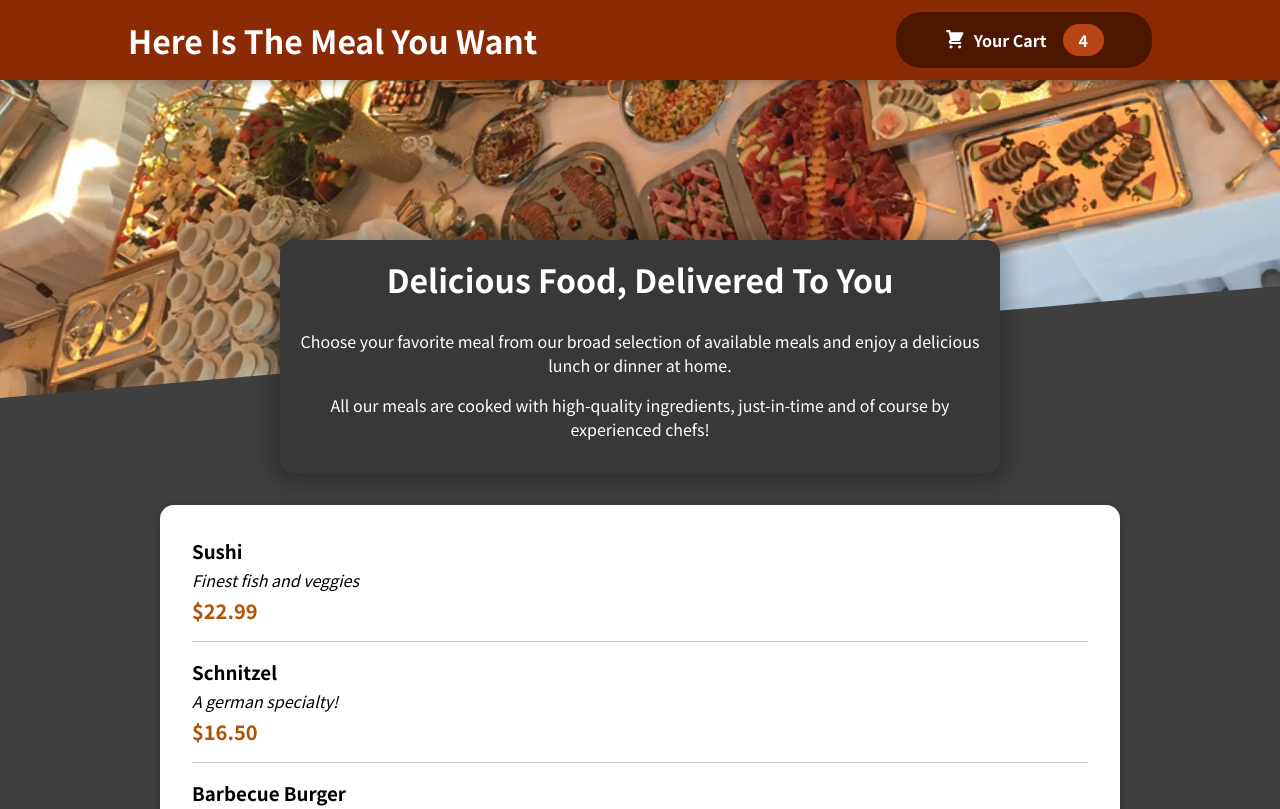
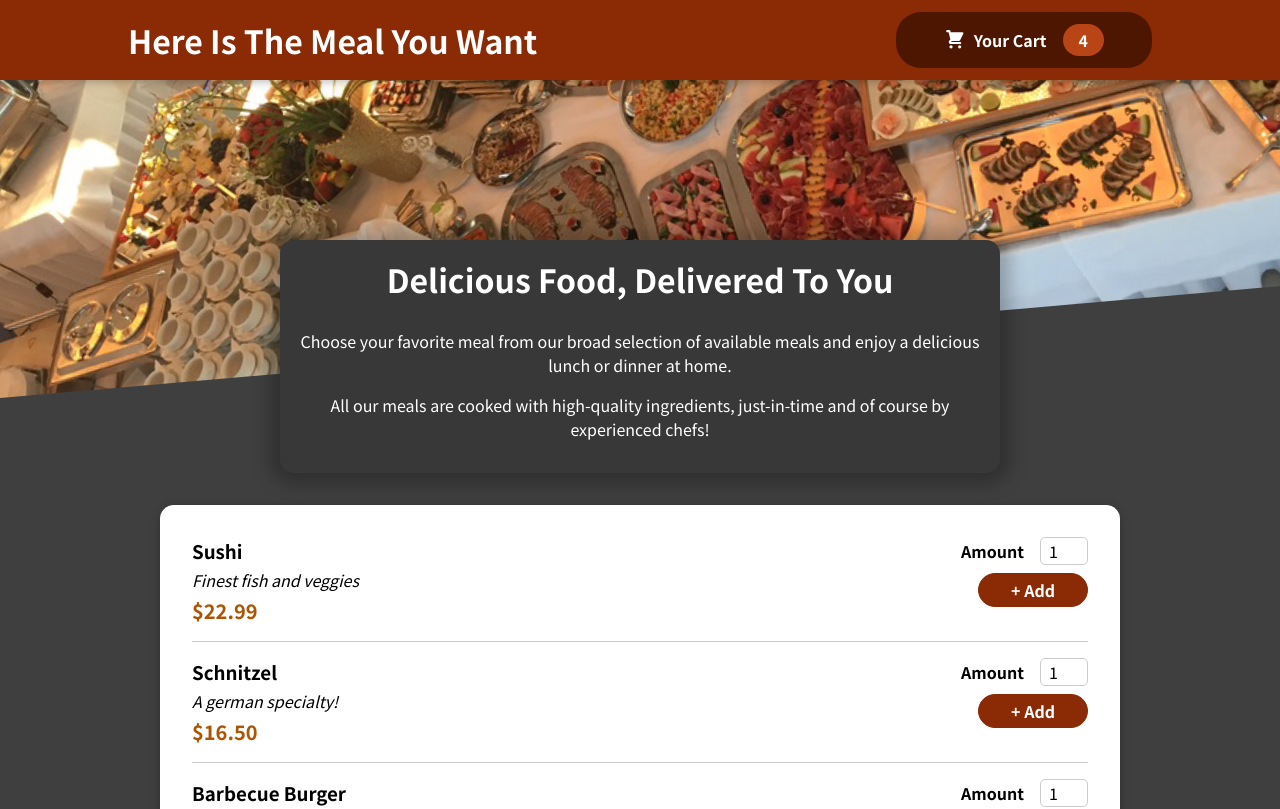
Before and after one commit to AashishKumar99info/FDWITHRJS, a React (Create React App) app in the folder Rjsp1Big Creating A Restaurant Website/: page / in a window 1280 px wide. Shown: the top 809 px of the page. Built offline with nearby package versions, Linux system fonts and the light colour scheme.

Commit message:
Task-4 We Adding a Form

```diff
--- a/Rjsp1Big Creating A Restaurant Website/src/components/Meals/MealItem/MealItem.js
+++ b/Rjsp1Big Creating A Restaurant Website/src/components/Meals/MealItem/MealItem.js
@@ -1,4 +1,5 @@
 import React from "react";
+import MealIteamForm from "./MealItemForm";
 import "./MealIteam.css"
 
 const MealIteam = props => {
@@ -11,7 +12,9 @@
                 <div className="description"> {props.description} </div>
                 <div className="price"> {price} </div>
             </div>
-            <div></div>
+            <div>
+                <MealIteamForm />
+            </div>
         </li>
     );
 };
--- /dev/null
+++ b/Rjsp1Big Creating A Restaurant Website/src/components/Meals/MealItem/MealItemForm.css
@@ -0,0 +1,20 @@
+.form {
+    text-align: right;
+  }
+
+  .form button {
+    font: inherit;
+    cursor: pointer;
+    background-color: #8a2b06;
+    border: 1px solid #8a2b06;
+    color: white;
+    padding: 0.25rem 2rem;
+    border-radius: 20px;
+    font-weight: bold;
+  }
+
+  .form button:hover,
+  .form button:active {
+    background-color: #641e03;
+    border-color: #641e03;
+  }
--- /dev/null
+++ b/Rjsp1Big Creating A Restaurant Website/src/components/Meals/MealItem/MealItemForm.js
@@ -0,0 +1,24 @@
+import React from "react";
+import Input from "../../UI/Input";
+import "./MealItemForm.css";
+
+const MealIteamForm = (props) => {
+  return (
+    <form className="form">
+      <Input
+        label="Amount"
+        input={{
+          id: "amount",
+          type: "number",
+          min: "1",
+          max: "5",
+          step: "1",
+          defaultValue: "1",
+        }}
+      />
+      <button>+ Add</button>
+    </form>
+  );
+};
+
+export default MealIteamForm;
--- /dev/null
+++ b/Rjsp1Big Creating A Restaurant Website/src/components/UI/Input.css
@@ -0,0 +1,18 @@
+.input {
+    display: flex;
+    align-items: center;
+    margin-bottom: 0.5rem;
+  }
+
+  .input label {
+    font-weight: bold;
+    margin-right: 1rem;
+  }
+
+  .input input {
+    width: 3rem;
+    border-radius: 5px;
+    border: 1px solid #ccc;
+    font: inherit;
+    padding-left: 0.5rem;
+  }
--- /dev/null
+++ b/Rjsp1Big Creating A Restaurant Website/src/components/UI/Input.js
@@ -0,0 +1,10 @@
+import "./Input.css"
+
+const Input = props => {
+    return <div className="input">
+        <label htmlFor= {props.input.id} > {props.label}</label>
+        <input {...props.input} />
+    </div>
+}
+
+export default Input;
```
